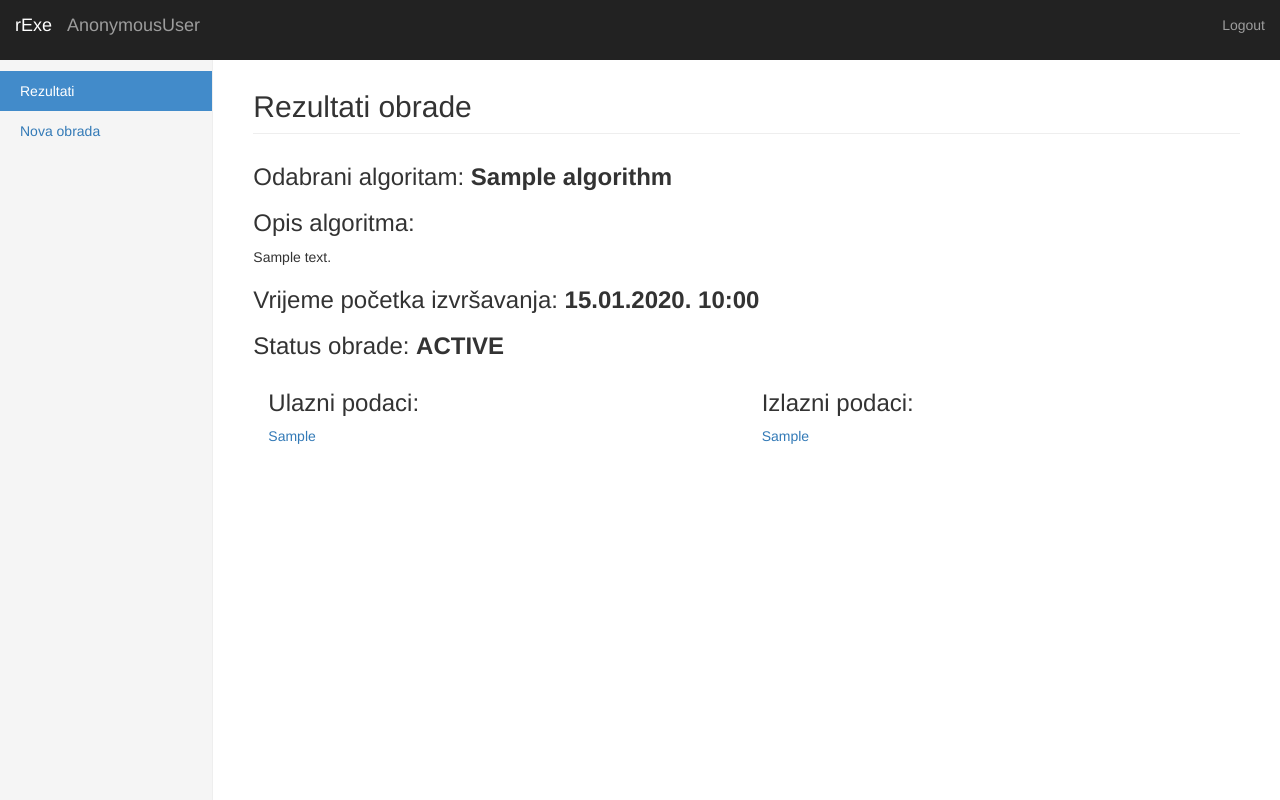
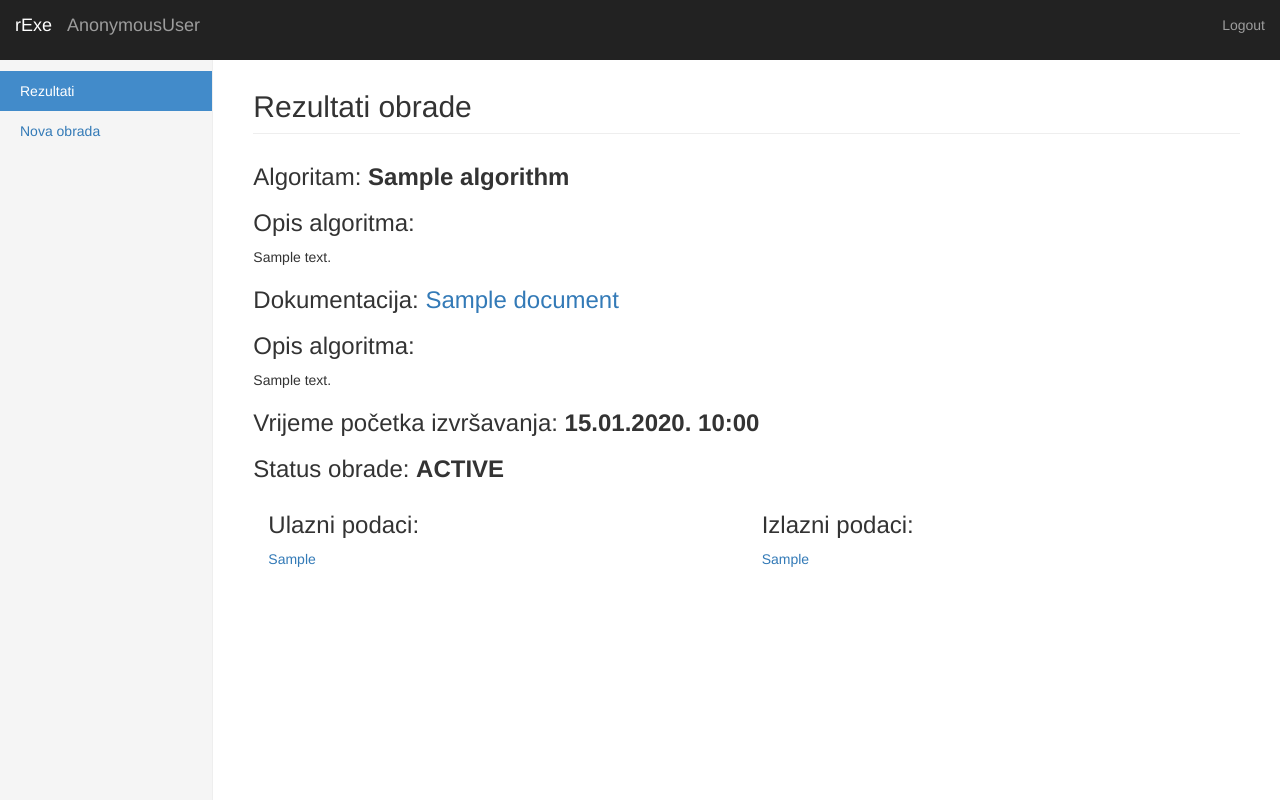
Before and after one commit to bvujicic/rExe, a Django app: template app/django/resources/templates/iteration.html in a window 1280 px wide. Run offline with Django 3.2, Linux system fonts and the light colour scheme; the template is opened without the code that fills it: most values are stand-ins (such as "Sample title", 1, 10 or a date in 2020); some libraries are stand-ins or nearby versions.

Commit message:
Document and description in template

```diff
--- a/app/django/resources/templates/iteration.html
+++ b/app/django/resources/templates/iteration.html
@@ -12,7 +12,17 @@
 
       <h2 class="sub-header">Rezultati obrade</h2>
       <div class="table-responsive">
-        <h3>Odabrani algoritam: <strong>{{ object.algorithm }}</strong></h3>
+        <h3>Algoritam: <strong>{{ object.algorithm }}</strong></h3>
+
+        {% if object.algorithm.description %}
+          <h3>Opis algoritma:</h3>
+          <p>{{ object.algorithm.description }}</p>
+        {% endif %}
+
+        {% if object.algorithm.document  %}
+        <h3>Dokumentacija: <a href="{{ object.algorithm.document.url }}" target="_blank">{{ object.algorithm.document }}</a></h3>
+        {% endif %}
+
         {% if object.algorith.description %}
           <h3>Opis algoritma:</h3>
           <p>{{ object.algorithm.description }}</p>
```
